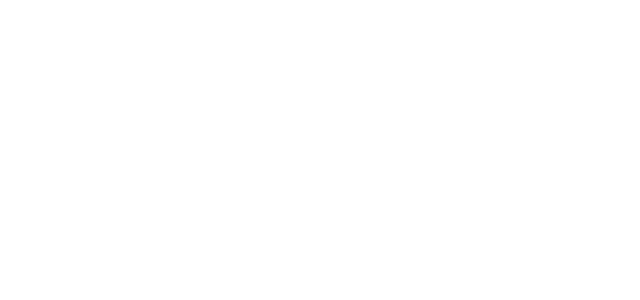
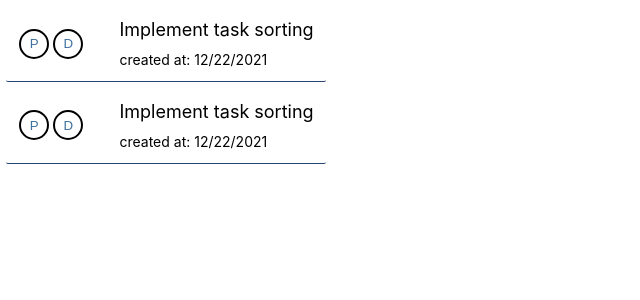
Before and after one commit to ay-sh/NiceNote, a React (Create React App) app: page / in a window 1280 px wide. Shown: the top 300 px of the page, without its empty margins (0-640 px from the left). Built offline with nearby package versions, Linux system fonts and the light colour scheme.

Commit message:
basic task ui implemented with static data

```diff
--- a/src/App.js
+++ b/src/App.js
@@ -1,9 +1,12 @@
 import './App.css';
+
+import Task from './components/Task';
 
 function App() {
   return (
     <div className="App">
-
+      <Task />
+      <Task />
     </div>
   );
 }
--- /dev/null
+++ b/src/components/Task.css
@@ -0,0 +1,60 @@
+.taskContainer{
+    max-width: 32rem;
+
+    display: flex;
+    justify-content: space-between;
+
+    padding: 0.8em;
+    margin: 0.4em;
+    border-bottom: 1px solid #274472;
+
+    border-radius: 2px;
+}
+
+.taskContainer:hover{
+    box-shadow:1px 1px 2px 2px #5885AF;
+    border:none;
+}
+
+.taskContainer__taskdatacontainer{
+    display: flex;
+    flex-direction: column;
+}
+
+.taskContainer__title{
+    margin-bottom:0.6em;
+    font-size: 1.8rem;
+}
+
+.taskContainer__metadata{
+    font-size: 1.4rem;
+}
+
+.taskContainer__finishbtn{
+    /* margin-left: 1em; */
+    align-self: center;
+
+    width: 3rem;
+    height:3rem;
+
+    border-radius: 50%;
+    border: 2px solid black;
+
+    background-color: #fff;
+    color: #41729F;
+
+    cursor: pointer;
+
+    transition: background-color 0.5s, color 0.2s;
+}
+
+.translateLeft__16--modifier{
+    transform:translateX(-1.6rem);
+}
+
+.taskContainer__finishbtn:hover{
+    background-color: #41729F;
+    color: #fff;
+
+    border: none;
+}
--- /dev/null
+++ b/src/components/Task.js
@@ -0,0 +1,18 @@
+import React from 'react'
+
+import './Task.css'
+
+const Task = () => {
+    return (
+        <div className='taskContainer'>
+            <button className='taskContainer__finishbtn'>P</button>
+            <button className='taskContainer__finishbtn  translateLeft__16--modifier'>D</button>
+            <div className='taskContainer__taskdatacontainer'>
+                <p className="taskContainer__title">Implement task sorting</p>
+                <p className="taskContainer__metadata">created at: 12/22/2021</p>
+            </div>
+        </div>
+    )
+}
+
+export default Task
--- a/src/index.css
+++ b/src/index.css
@@ -15,6 +15,14 @@ html,body {
   -moz-osx-font-smoothing: grayscale;
 }
 
+html{
+  font-size: 62.5%;
+}
+
+body{
+  font-size: 1.6rem;
+}
+
 code {
   font-family: source-code-pro, Menlo, Monaco, Consolas, 'Courier New',
     monospace;
```
